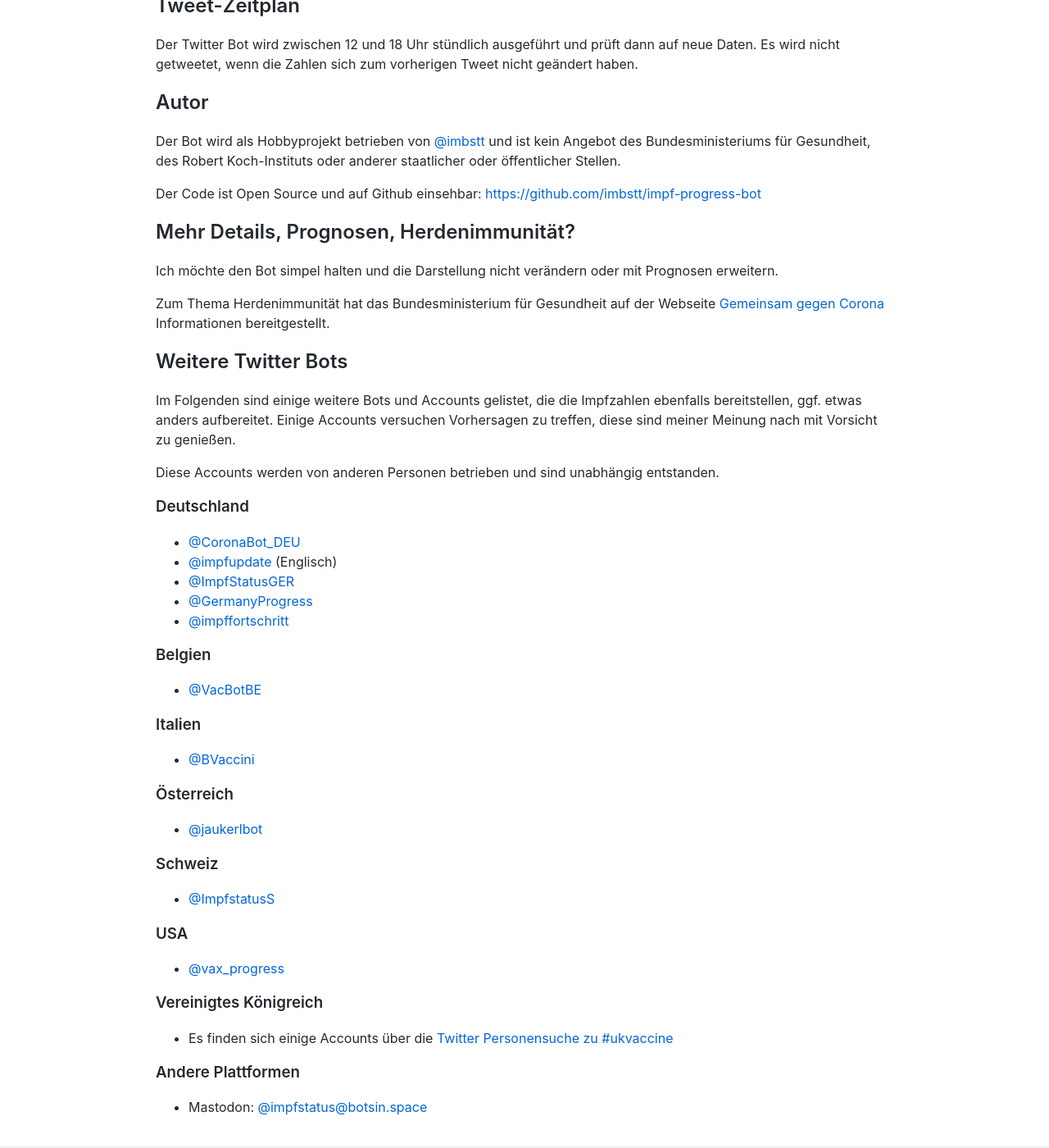
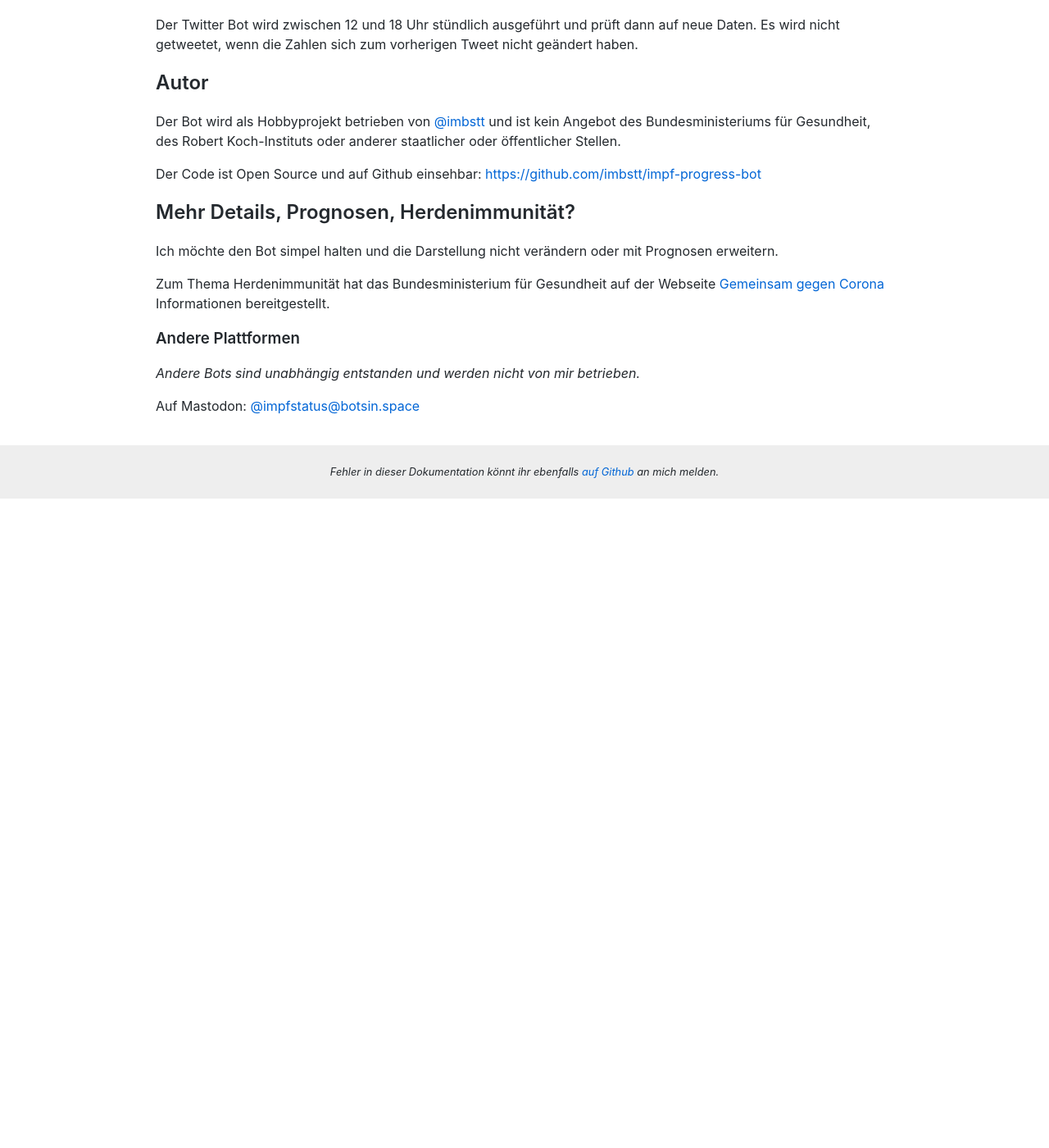
Before and after one commit to imbstt/impf-progress-bot, a Jekyll site: the page built from index.md, in a window 1280 px wide and 1400 px high, scrolled down 1212 px. Shown: the whole window at 82% size. Built offline with Jekyll 4.4.1, drawn with Linux system fonts in a browser that asks for light colours; comment, search, counter and statistics services are not loaded; after the commit the page ends 1820 px from its top, so only the background shows below that; some of the changed text lies outside the part shown.

Commit message:
Remove inactive bots and links

```diff
--- a/index.md
+++ b/index.md
@@ -44,44 +43,8 @@ Ich möchte den Bot simpel halten und die Darstellung nicht verändern oder mit
 
 Zum Thema Herdenimmunität hat das Bundesministerium für Gesundheit auf der Webseite [Gemeinsam gegen Corona](https://www.zusammengegencorona.de/impfen/logistik-und-recht/impfquote/#id-62eceedb-5921-54a8-94dc-c1e162c8ff46) Informationen bereitgestellt.
 
-## Weitere Twitter Bots
-
-Im Folgenden sind einige weitere Bots und Accounts gelistet, die die Impfzahlen ebenfalls bereitstellen, ggf. etwas anders aufbereitet. Einige Accounts versuchen Vorhersagen zu treffen, diese sind meiner Meinung nach mit Vorsicht zu genießen.
-
-Diese Accounts werden von anderen Personen betrieben und sind unabhängig entstanden.
-
-### Deutschland
-
-* [@CoronaBot_DEU](https://twitter.com/CoronaBot_DEU)
-* [@impfupdate](https://twitter.com/impfupdate) (Englisch)
-* [@ImpfStatusGER](https://twitter.com/ImpfStatusGER)
-* [@GermanyProgress](https://twitter.com/GermanyProgress)
-* [@impffortschritt](https://twitter.com/impffortschritt)
-
-### Belgien
-
-* [@VacBotBE](https://twitter.com/VacBotBE)
-
-### Italien
-
-* [@BVaccini](https://twitter.com/BVaccini)
-
-### Österreich
-
-* [@jaukerlbot](https://twitter.com/jaukerlbot)
-
-### Schweiz
-
-* [@ImpfstatusS](https://twitter.com/ImpfstatusS)
-
-### USA
-
-* [@vax_progress](https://twitter.com/vax_progress)
-
-### Vereinigtes Königreich
-
-* Es finden sich einige Accounts über die [Twitter Personensuche zu #ukvaccine](https://twitter.com/hashtag/ukvaccine?src=hashtag_click&f=user)
-
 ### Andere Plattformen
 
-* Mastodon: [@impfstatus@botsin.space](https://botsin.space/@impfstatus)
+*Andere Bots sind unabhängig entstanden und werden nicht von mir betrieben.*
+
+Auf Mastodon: [@impfstatus@botsin.space](https://botsin.space/@impfstatus)
```
Also changed, not shown: other parts of index.md (+0 -1 lines).
